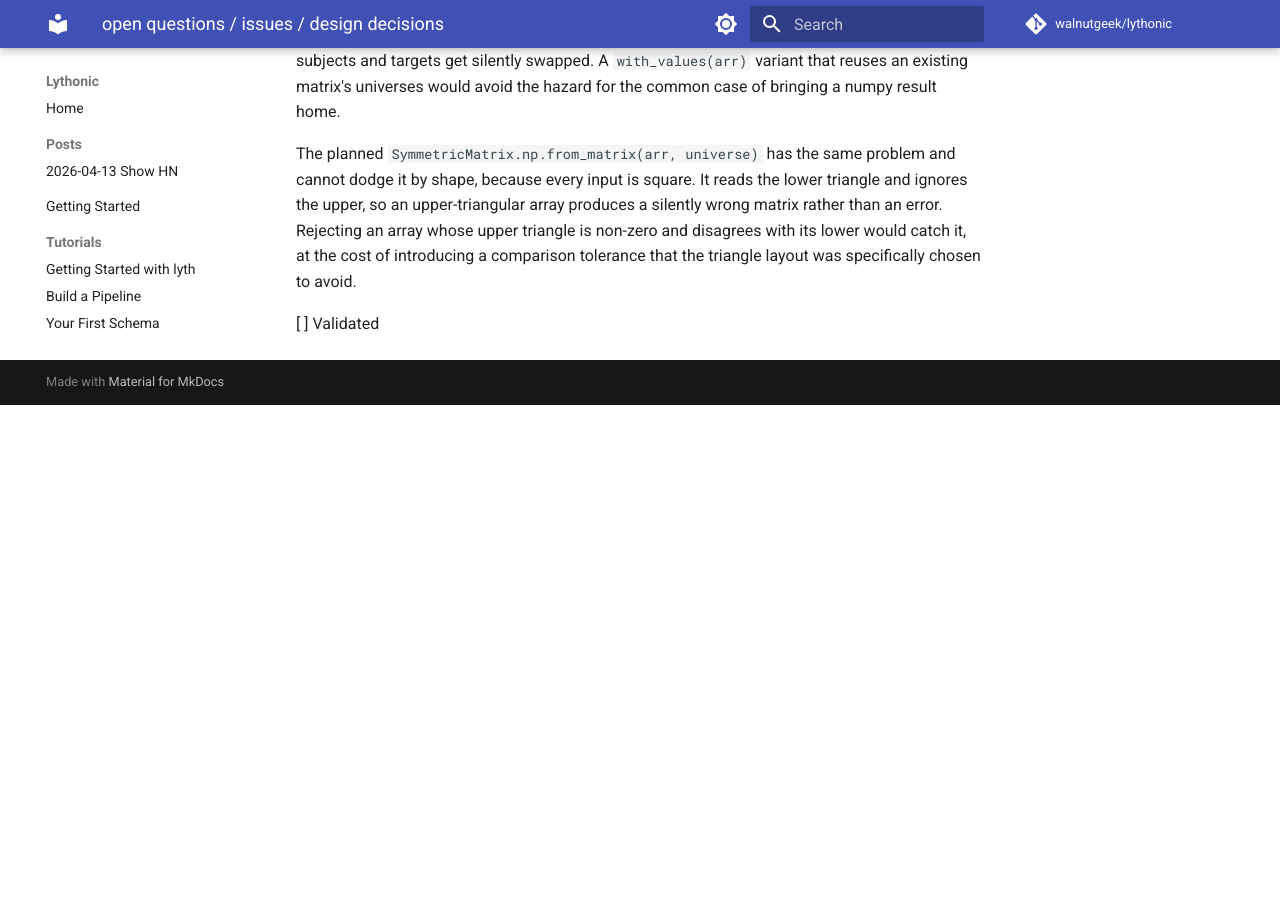
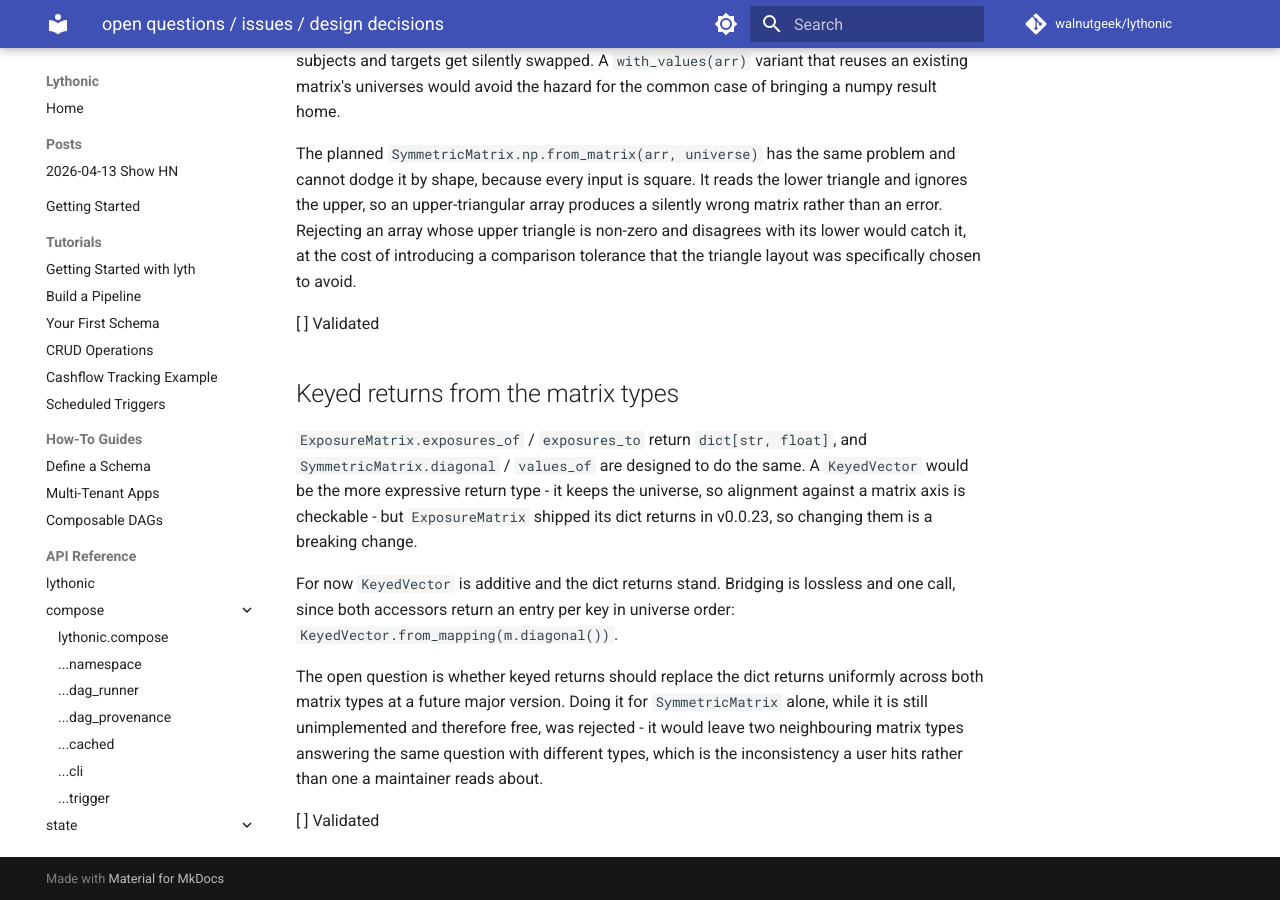
Before and after one commit to walnutgeek/lythonic, an MkDocs documentation site: the page built from docs/open-questions.md, in a window 1280 px wide and 900 px high, scrolled down 6358 px. Built offline with MkDocs 1.6.1 and Material for MkDocs 9.7.7, drawn with Linux system fonts in a browser that asks for light colours; comment, search, counter and statistics services are not loaded; before the commit the page ends 6763 px from its top, so only the background shows below that.

Commit message:
docs: design KeyedVector, record ADR 0005
A universe plus one value per key, additive alongside the existing dict
accessors rather than replacing them.

- ADR 0005: KeyedVector admits NaN and the infinities, unlike the matrix
  types. Records the measured serialization behaviour (pydantic's default
  turns NaN into null, which then fails to validate back), the custom __eq__
  the choice forces, and why NaN is the one fill value cast can apply
  silently.
- CONTEXT.md gains Keyed vector, Entry, and Aligned.
- docs/open-questions.md notes whether keyed returns should replace the dict
  returns across both matrix types at a future major version.

Co-Authored-By: Claude Opus 5 (1M context) <noreply@anthropic.com>

```diff
--- a/docs/open-questions.md
+++ b/docs/open-questions.md
@@ -309,3 +309,25 @@ a comparison tolerance that the triangle layout was specifically chosen to
 avoid.
 
 [ ] Validated
+
+
+## Keyed returns from the matrix types
+
+`ExposureMatrix.exposures_of` / `exposures_to` return `dict[str, float]`, and
+`SymmetricMatrix.diagonal` / `values_of` are designed to do the same. A
+`KeyedVector` would be the more expressive return type - it keeps the universe,
+so alignment against a matrix axis is checkable - but `ExposureMatrix` shipped
+its dict returns in v0.0.23, so changing them is a breaking change.
+
+For now `KeyedVector` is additive and the dict returns stand. Bridging is
+lossless and one call, since both accessors return an entry per key in universe
+order: `KeyedVector.from_mapping(m.diagonal())`.
+
+The open question is whether keyed returns should replace the dict returns
+uniformly across both matrix types at a future major version. Doing it for
+`SymmetricMatrix` alone, while it is still unimplemented and therefore free,
+was rejected - it would leave two neighbouring matrix types answering the same
+question with different types, which is the inconsistency a user hits rather
+than one a maintainer reads about.
+
+[ ] Validated
```
Also changed, not shown: CONTEXT.md (+16 -0 lines), docs/adr/0005-keyed-vector-admits-non-finite-values.md (added, +71 -0 lines).
